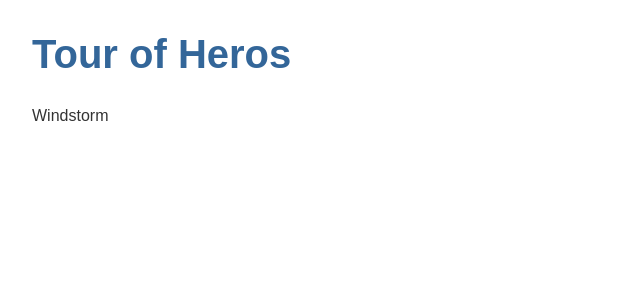
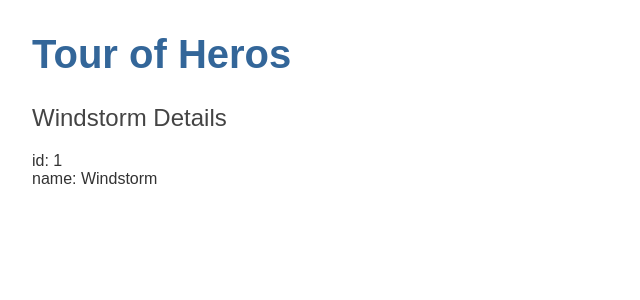
Before and after one commit to solah1701/angular-tour-of-heros, an Angular app: page / in a window 1280 px wide. Shown: the top 300 px of the page, without its empty margins (0-640 px from the left). Built offline with nearby package versions, Linux system fonts and the light colour scheme.

Commit message:
Show the hero object

```diff
--- /dev/null
+++ b/src/app/hero.js
@@ -0,0 +1,3 @@
+"use strict";
+Object.defineProperty(exports, "__esModule", { value: true });
+//# sourceMappingURL=hero.js.map
--- /dev/null
+++ b/src/app/hero.ts
@@ -0,0 +1,4 @@
+export interface Hero {
+  id: number;
+  name: string;
+}
--- a/src/app/heroes/heroes.component.html
+++ b/src/app/heroes/heroes.component.html
@@ -1 +1,3 @@
-{{hero}}
+<h2>{{hero.name}} Details</h2>
+<div><span>id: </span>{{hero.id}}</div>
+<div><span>name: </span>{{hero.name}}</div>
--- a/src/app/heroes/heroes.component.ts
+++ b/src/app/heroes/heroes.component.ts
@@ -1,4 +1,5 @@
 import { Component, OnInit } from '@angular/core';
+import { Hero } from '../hero';
 
 @Component({
   selector: 'app-heroes',
@@ -7,7 +8,11 @@
 })
 export class HeroesComponent implements OnInit {
 
-  hero = 'Windstorm';
+  //hero = 'Windstorm';
+  hero: Hero = {
+    id: 1,
+    name: 'Windstorm'
+  };
 
   constructor() { }
 
```
Also changed, not shown: 1 other file (tests, documents, lock files or other folders).
